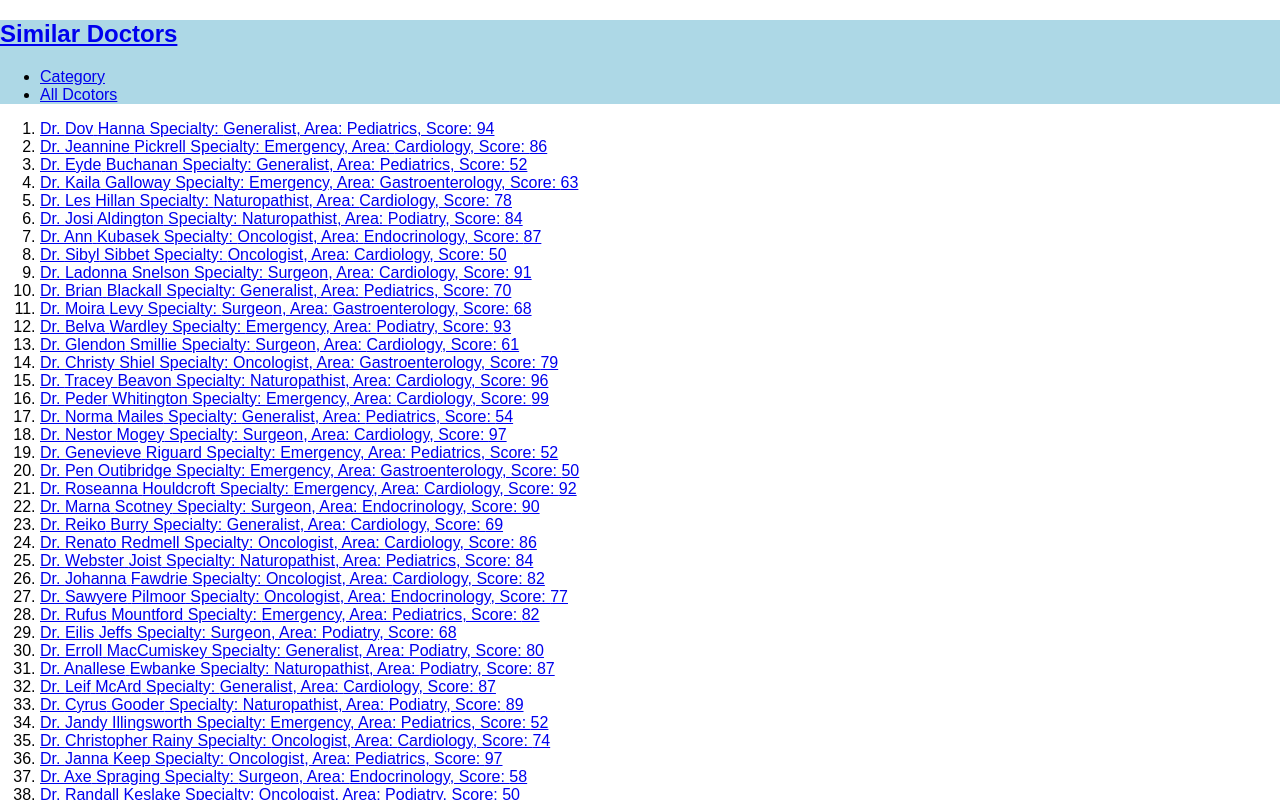
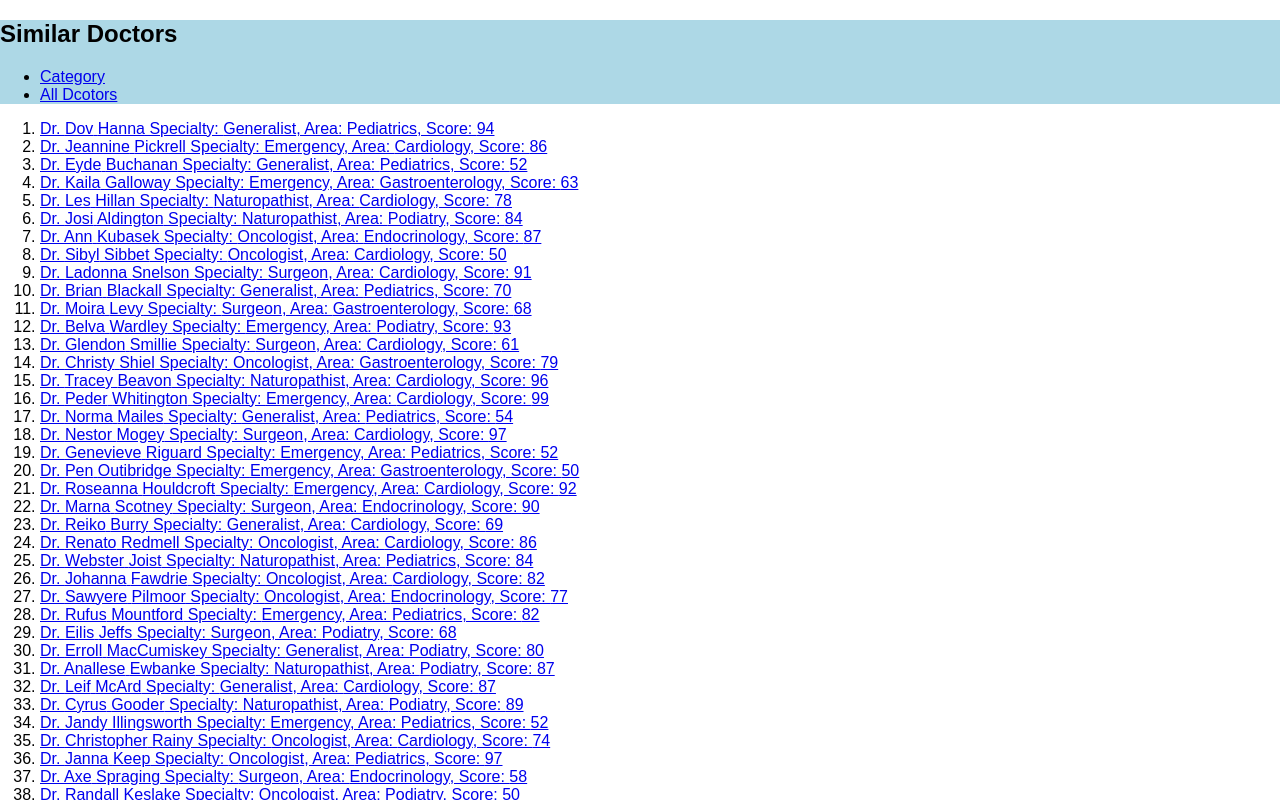
Before and after one commit to yukichikawada/cc-practice-fusion, a React (Create React App) app: page /#/doctors in a window 1280 px wide. Shown: the top 800 px of the page. Built offline with nearby package versions, Linux system fonts and the light colour scheme; data requests are answered from the project's data file.

Commit message:
Add link to doctor details from category results

```diff
--- a/src/components/doctorCategoryResults.js
+++ b/src/components/doctorCategoryResults.js
@@ -26,7 +26,9 @@ class DoctorCategoryResults extends React.Component {
     const docs = this.state.doctors.map(doc => {
       return (
         <li key={doc.id}>
-          Dr. {doc.first_name} {doc.last_name} of {doc.area} in {doc.specialty} - scored: {doc.score}
+          <Link to={`/doctors/${doc.id}`}>
+            Dr. {doc.first_name} {doc.last_name} of {doc.area} in {doc.specialty} - scored: {doc.score}
+          </Link>
         </li>
       );
     });
--- a/src/components/myNavbar.css
+++ b/src/components/myNavbar.css
@@ -1,3 +1,7 @@
 .navbar {
   background-color: lightblue;
 }
+.brand-link {
+  text-decoration: none;
+  color: black;
+}
--- a/src/components/myNavbar.js
+++ b/src/components/myNavbar.js
@@ -6,7 +6,7 @@ class MyNavbar extends React.Component {
   render() {
     return(
       <nav className="navbar">
-        <h1><a href="#">Similar Doctors</a></h1>
+        <h1><a className="brand-link" href="#">Similar Doctors</a></h1>
         <ul>
           <li>
             <Link to={`/category`} >Category</Link>
```
